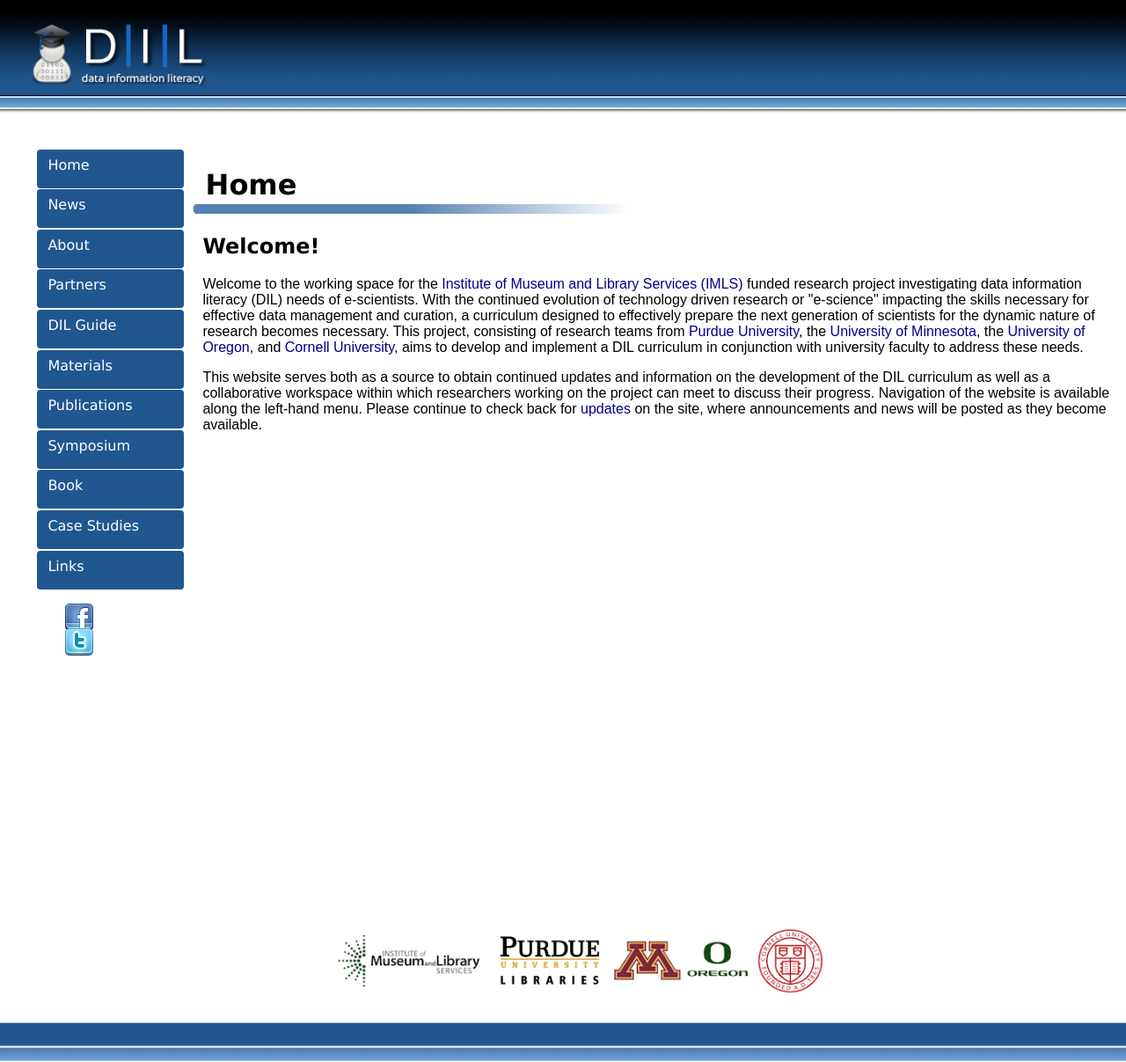
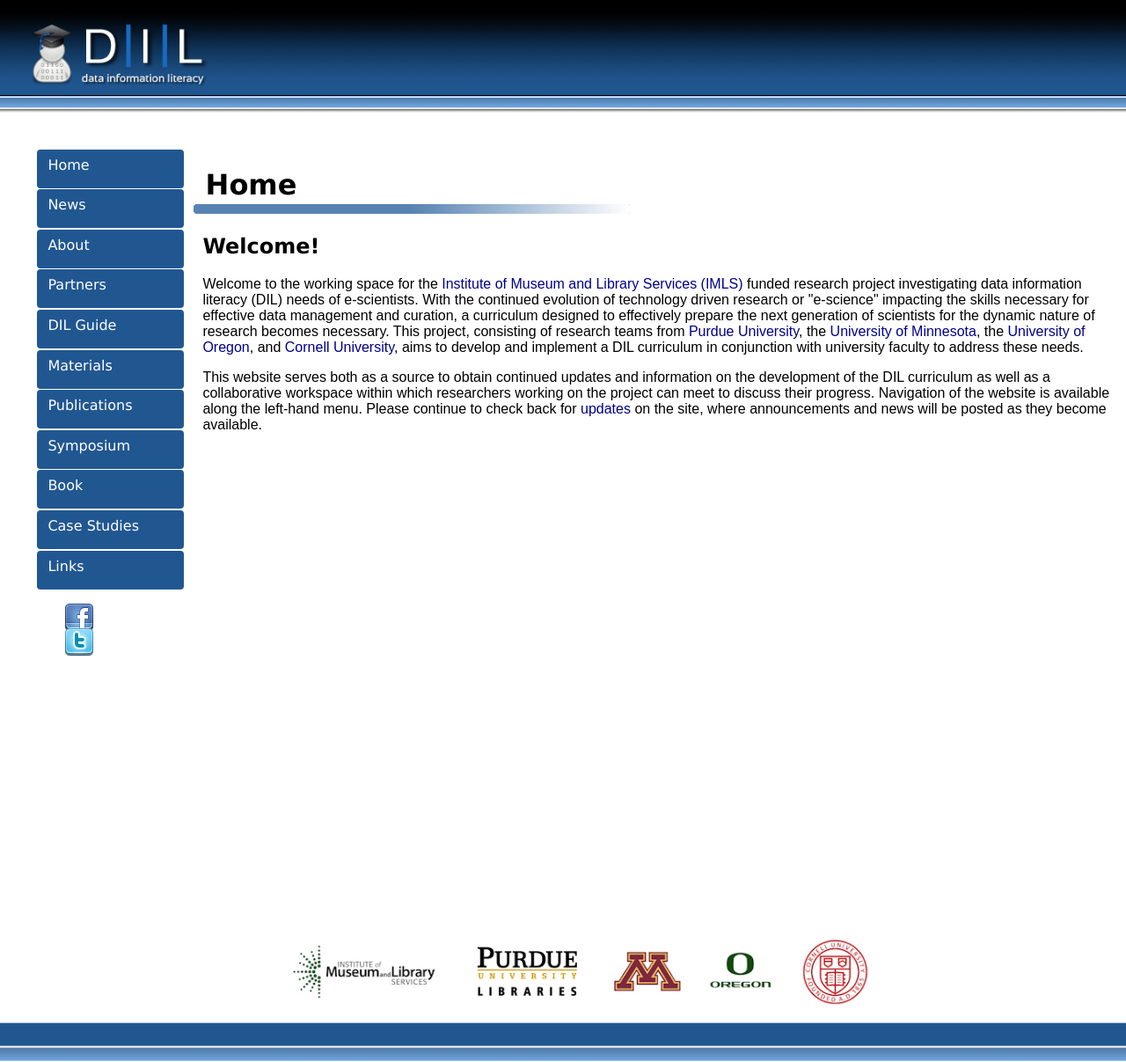
Before and after one commit to datainfolit/datainfolit, a Jekyll site: the page built from index.html, in a window 1280 px wide. Shown: the whole page at 88% size. Built offline with Jekyll 4.4.1, drawn with Linux system fonts in a browser that asks for light colours.

Commit message:
Update main.css

```diff
--- a/css/main.css
+++ b/css/main.css
@@ -123,4 +123,5 @@
 .partners {
     height: 6vw;
     position: top;
+    padding: 1vw;
 }
```
